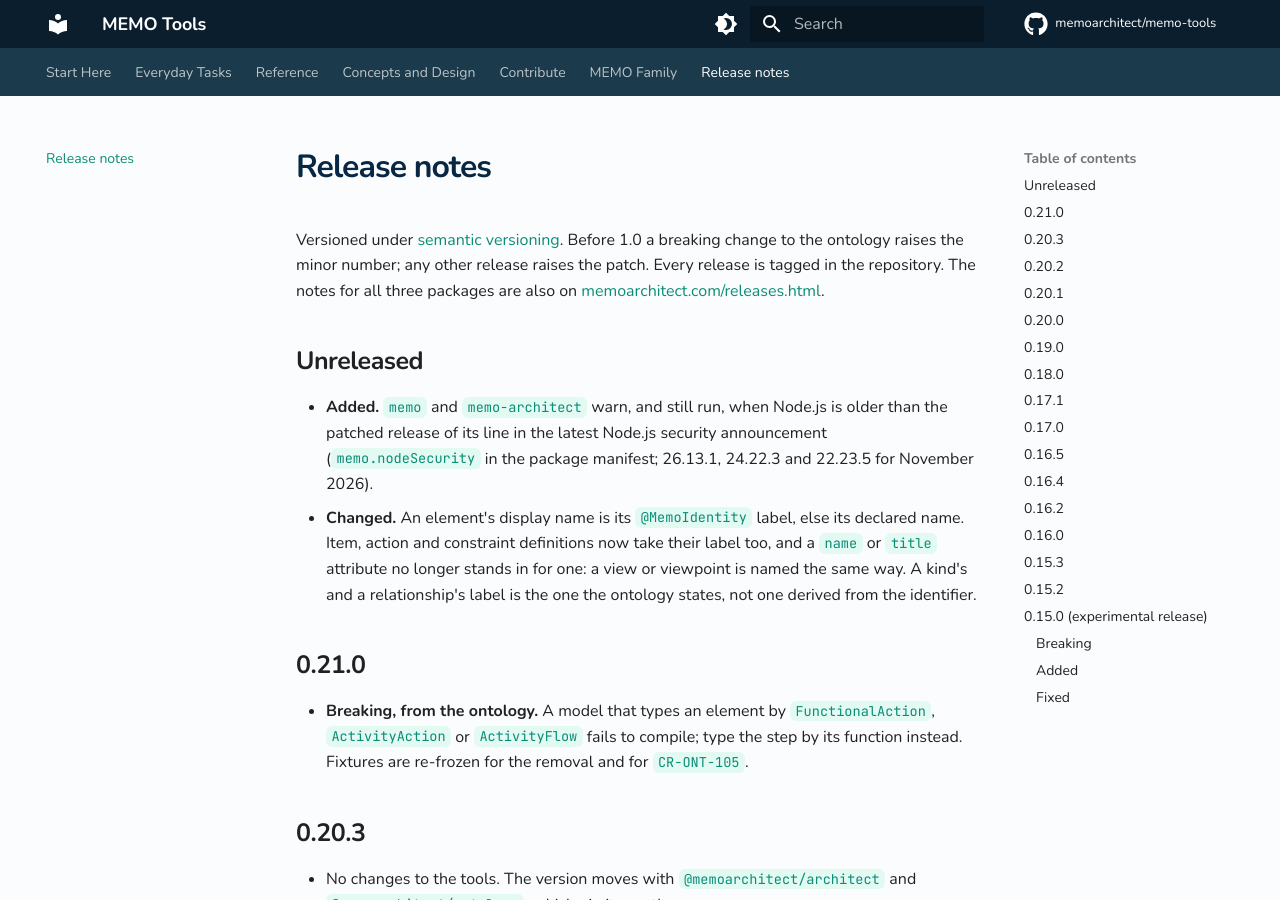
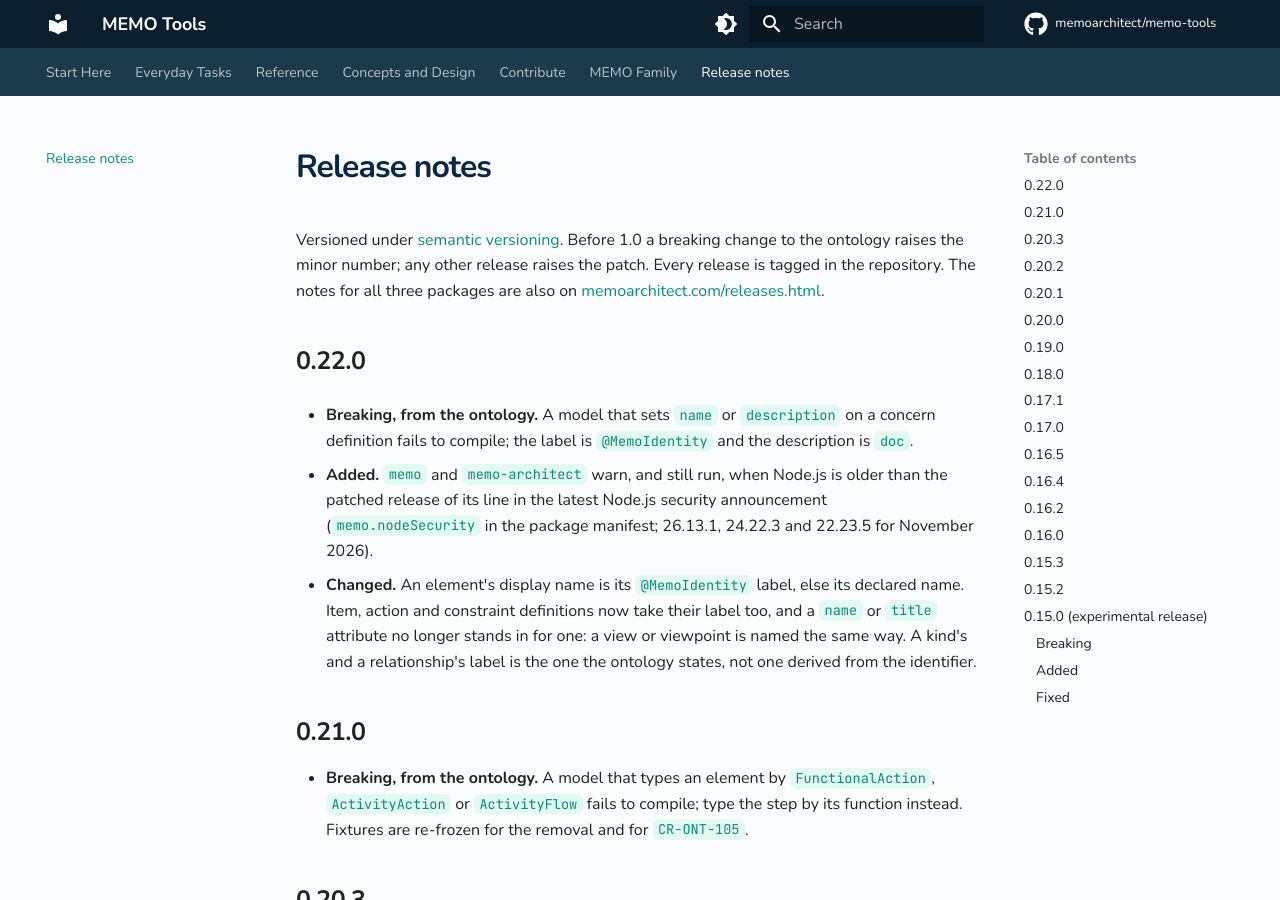
Before and after one commit to memoarchitect/memo-tools, an MkDocs documentation site: the page built from docs/release-notes.md, in a window 1280 px wide and 900 px high. Built offline with MkDocs 1.6.1 and Material for MkDocs 9.7.7, drawn with Linux system fonts in a browser that asks for light colours; comment, search, counter and statistics services are not loaded.

Commit message:
release: 0.22.0
Co-Authored-By: Claude Sonnet 5.5 <noreply@anthropic.com>

```diff
--- a/docs/release-notes.md
+++ b/docs/release-notes.md
@@ -2,7 +2,9 @@
 
 Versioned under [semantic versioning](https://semver.org/). Before 1.0 a breaking change to the ontology raises the minor number; any other release raises the patch. Every release is tagged in the repository. The notes for all three packages are also on [memoarchitect.com/releases.html](https://memoarchitect.com/releases.html).
 
-## Unreleased
+## 0.22.0
+
+- **Breaking, from the ontology.** A model that sets `name` or `description` on a concern definition fails to compile; the label is `@MemoIdentity` and the description is `doc`.
 
 - **Added.** `memo` and `memo-architect` warn, and still run, when Node.js is older than the patched release of its line in the latest Node.js security announcement (`memo.nodeSecurity` in the package manifest; 26.13.1, 24.22.3 and 22.23.5 for November 2026).
 - **Changed.** An element's display name is its `@MemoIdentity` label, else its declared name. Item, action and constraint definitions now take their label too, and a `name` or `title` attribute no longer stands in for one: a view or viewpoint is named the same way. A kind's and a relationship's label is the one the ontology states, not one derived from the identifier.
--- a/package.json
+++ b/package.json
@@ -1,6 +1,6 @@
 {
   "name": "@memoarchitect/tools",
-  "version": "0.21.0",
+  "version": "0.22.0",
   "description": "MEMO tools — SysML v2 parser, semantic model, validation, project operations, and CLI",
   "type": "module",
   "main": "./packages/tools/lib/index.js",
@@ -58,7 +58,7 @@
     "check:transport": "node scripts/measure-transport-latency.mjs"
   },
   "dependencies": {
-    "@memoarchitect/ontology": "0.21.0",
+    "@memoarchitect/ontology": "0.22.0",
     "@openmbee/opensysml": "0.10.0",
     "chalk": "^5.3.0",
     "chokidar": "^4.0.0",
--- a/pyproject.toml
+++ b/pyproject.toml
@@ -1,6 +1,6 @@
 [project]
 name = "memo-tools-docs"
-version = "0.21.0"
+version = "0.22.0"
 description = "Documentation for MEMO Tools"
 requires-python = ">=3.10"
 dependencies = [
```
Also changed, not shown: README.md (+1 -1 lines), 1 other file.
